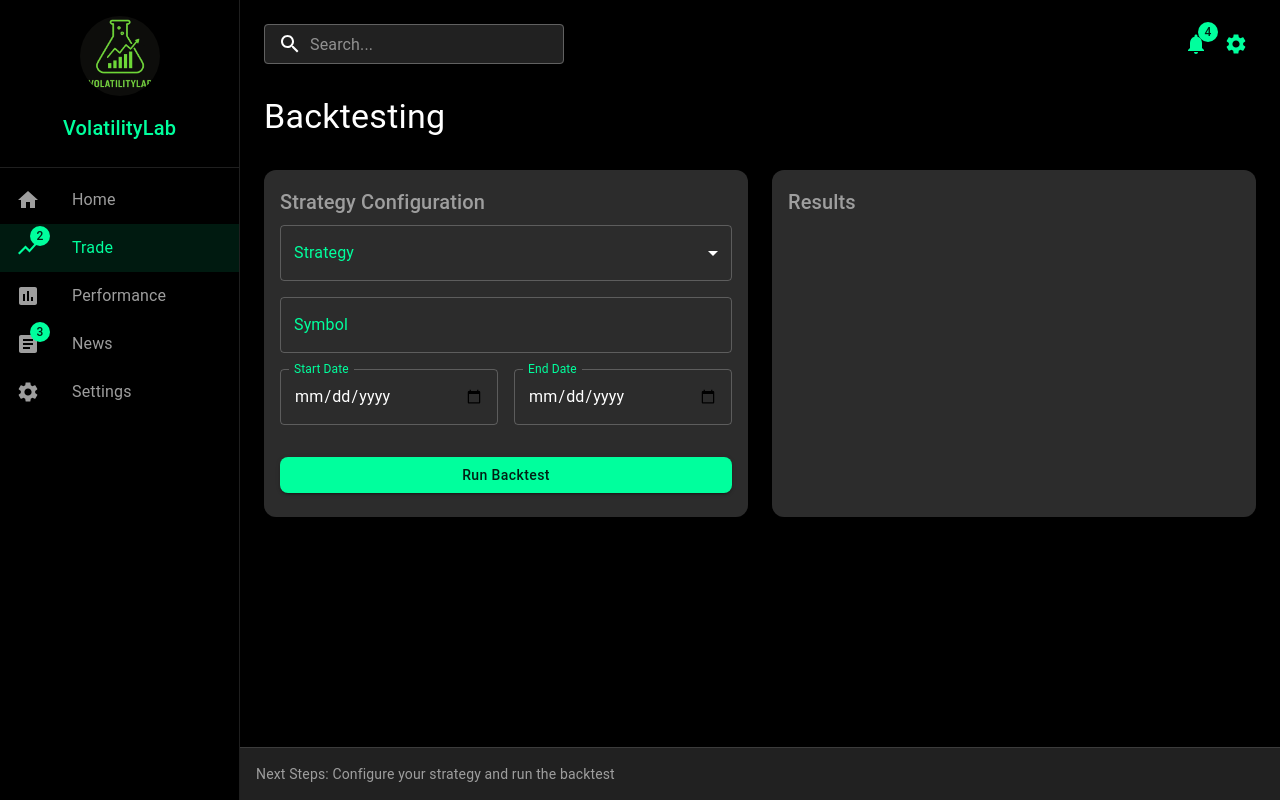
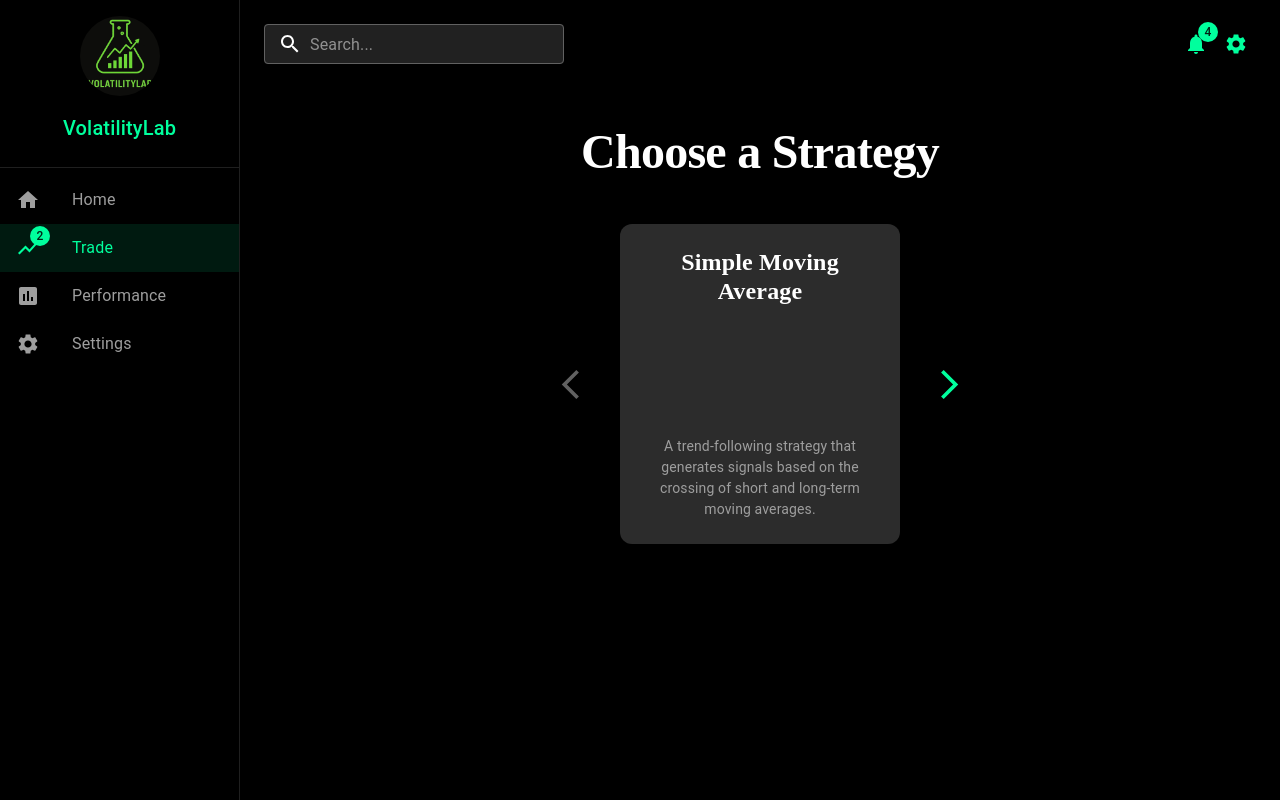
Before and after one commit to ramiradaideh/VolatilityLab, a React (Create React App) app in the folder frontend/: page /backtest in a window 1280 px wide. Built offline with nearby package versions, Linux system fonts and the light colour scheme.

Commit message:
"Updated forms and Strategy selector. Need to fix the strategy selector toggle arrow as it renders oddly and one strategy at a time"

```diff
--- a/frontend/src/components/BacktestForm.js
+++ b/frontend/src/components/BacktestForm.js
@@ -1,53 +1,26 @@
 import React, { useState } from 'react';
 import {
   Box,
-  Drawer,
-
-  List,
   Typography,
-  Divider,
   IconButton,
-  ListItem,
-  ListItemIcon,
-  ListItemText,
   Card,
   CardContent,
   Grid,
   TextField,
   InputAdornment,
-  Avatar,
   Badge,
   Button,
-  FormControl,
-  InputLabel,
-  Select,
-  MenuItem,
 } from '@mui/material';
 import {
-  Home as HomeIcon,
-  ShowChart as TradeIcon,
-  Assessment as PerformanceIcon,
-  Article as NewsIcon,
-  Settings as SettingsIcon,
   Search as SearchIcon,
   Notifications as NotificationsIcon,
+  Settings as SettingsIcon,
+  ArrowBack as BackIcon,
 } from '@mui/icons-material';
 import { styled } from '@mui/material/styles';
-import { useNavigate } from 'react-router-dom';
+import Sidebar from './Sidebar';
+import StrategySelector from './StrategySelector';
 
-// Styled components
-const drawerWidth = 240;
-
-const StyledDrawer = styled(Drawer)(({ theme }) => ({
-  width: drawerWidth,
-  flexShrink: 0,
-  '& .MuiDrawer-paper': {
-    width: drawerWidth,
-    boxSizing: 'border-box',
-    backgroundColor: theme.palette.background.default,
-    borderRight: `1px solid ${theme.palette.divider}`,
-  },
-}));
 
 const StyledCard = styled(Card)(({ theme }) => ({
   backgroundColor: theme.palette.grey[900],
@@ -61,70 +34,245 @@ const StyledCard = styled(Card)(({ theme }) => ({
 
 const BacktestPage = () => {
   const [activeItem, setActiveItem] = useState('Trade');
-  const navigate = useNavigate();
-  const [strategy, setStrategy] = useState('');
+  const [selectedStrategy, setSelectedStrategy] = useState(null);
   const [symbol, setSymbol] = useState('');
   const [startDate, setStartDate] = useState('');
   const [endDate, setEndDate] = useState('');
+  const [showResults, setShowResults] = useState(false);
 
-  const menuItems = [
-    { text: 'Home', icon: <HomeIcon />, notifications: 0, path: '/dashboard' },
-    { text: 'Trade', icon: <TradeIcon />, notifications: 2, path: '/backtest' },
-    { text: 'Performance', icon: <PerformanceIcon />, notifications: 0, path: '/performance' },
-    { text: 'News', icon: <NewsIcon />, notifications: 3, path: '/news' },
-    { text: 'Settings', icon: <SettingsIcon />, notifications: 0, path: '/settings' },
-  ];
+  const handleStrategySelect = (strategy) => {
+    setSelectedStrategy(strategy);
+    setShowResults(false);
+  };
 
-  const handleNavigation = (item) => {
-    setActiveItem(item.text);
-    navigate(item.path);
+  const handleRunBacktest = () => {
+    if (symbol && startDate && endDate) {
+      setShowResults(true);
+    }
+  };
+
+  const handleBack = () => {
+    if (showResults) {
+      setShowResults(false);
+    } else {
+      setSelectedStrategy(null);
+    }
+  };
+
+  const renderContent = () => {
+    if (!selectedStrategy) {
+      return <StrategySelector onStrategySelect={handleStrategySelect} />;
+    }
+
+    if (showResults) {
+      return (
+        <Box sx={{ py: 4 }}>
+          <Box sx={{ display: 'flex', alignItems: 'center', mb: 4 }}>
+            <IconButton
+              onClick={handleBack}
+              sx={{ mr: 2, color: 'primary.main' }}
+            >
+              <BackIcon />
+            </IconButton>
+            <Typography
+              variant="h1"
+              sx={{
+                fontFamily: 'Plus Jakarta Sans',
+                fontWeight: 700,
+                fontSize: '48px',
+                lineHeight: '100%',
+                letterSpacing: '0%',
+                color: 'white',
+              }}
+            >
+              Backtest Results
+            </Typography>
+          </Box>
+          <Grid container spacing={3}>
+            <Grid item xs={12}>
+              <StyledCard>
+                <CardContent sx={{ p: 4 }}>
+                  <Typography variant="h5" color="primary" gutterBottom>
+                    {selectedStrategy.name}
+                  </Typography>
+                  <Grid container spacing={4}>
+                    <Grid item xs={12} md={6}>
+                      <Box sx={{
+                        backgroundColor: 'rgba(0, 255, 157, 0.05)',
+                        p: 3,
+                        borderRadius: '8px',
+                      }}>
+                        <Typography variant="h6" color="white" gutterBottom>
+                          Configuration
+                        </Typography>
+                        <Box sx={{ display: 'flex', flexDirection: 'column', gap: 2 }}>
+                          <Box>
+                            <Typography variant="subtitle2" color="grey.500">
+                              Symbol
+                            </Typography>
+                            <Typography variant="body1" color="white">
+                              {symbol}
+                            </Typography>
+                          </Box>
+                          <Box>
+                            <Typography variant="subtitle2" color="grey.500">
+                              Period
+                            </Typography>
+                            <Typography variant="body1" color="white">
+                              {startDate} to {endDate}
+                            </Typography>
+                          </Box>
+                        </Box>
+                      </Box>
+                    </Grid>
+                    <Grid item xs={12} md={6}>
+                      <Box sx={{
+                        backgroundColor: 'rgba(0, 255, 157, 0.05)',
+                        p: 3,
+                        borderRadius: '8px',
+                      }}>
+                        <Typography variant="h6" color="white" gutterBottom>
+                          Performance Metrics
+                        </Typography>
+                        <Grid container spacing={2}>
+                          <Grid item xs={6}>
+                            <Typography variant="subtitle2" color="grey.500">
+                              Sharpe Ratio
+                            </Typography>
+                            <Typography variant="body1" color="white">
+                              1.85
+                            </Typography>
+                          </Grid>
+                          <Grid item xs={6}>
+                            <Typography variant="subtitle2" color="grey.500">
+                              Total Return
+                            </Typography>
+                            <Typography variant="body1" color="white">
+                              15.3%
+                            </Typography>
+                          </Grid>
+                          <Grid item xs={6}>
+                            <Typography variant="subtitle2" color="grey.500">
+                              Max Drawdown
+                            </Typography>
+                            <Typography variant="body1" color="white">
+                              -8.2%
+                            </Typography>
+                          </Grid>
+                          <Grid item xs={6}>
+                            <Typography variant="subtitle2" color="grey.500">
+                              Win Rate
+                            </Typography>
+                            <Typography variant="body1" color="white">
+                              62%
+                            </Typography>
+                          </Grid>
+                        </Grid>
+                      </Box>
+                    </Grid>
+                  </Grid>
+                </CardContent>
+              </StyledCard>
+            </Grid>
+          </Grid>
+        </Box>
+      );
+    }
+
+    return (
+      <Box sx={{ py: 4 }}>
+        <Box sx={{ display: 'flex', alignItems: 'center', mb: 4 }}>
+          <IconButton
+            onClick={handleBack}
+            sx={{ mr: 2, color: 'primary.main' }}
+          >
+            <BackIcon />
+          </IconButton>
+          <Typography
+            variant="h1"
+            sx={{
+              fontFamily: 'Plus Jakarta Sans',
+              fontWeight: 700,
+              fontSize: '48px',
+              lineHeight: '100%',
+              letterSpacing: '0%',
+            }}
+          >
+            Configure Strategy
+          </Typography>
+        </Box>
+
+        <StyledCard sx={{ maxWidth: '600px', mx: 'auto' }}>
+          <CardContent sx={{ p: 4 }}>
+            <Typography
+              variant="h4"
+              sx={{
+                fontFamily: 'Plus Jakarta Sans',
+                fontWeight: 700,
+                fontSize: '24px',
+                lineHeight: '120%',
+                letterSpacing: '0%',
+                textAlign: 'center',
+                mb: 4,
+              }}
+            >
+              {selectedStrategy.name}
+            </Typography>
+
+            <Grid container spacing={3}>
+              <Grid item xs={12}>
+                <TextField
+                  fullWidth
+                  label="Stock Ticker"
+                  value={symbol}
+                  onChange={(e) => setSymbol(e.target.value)}
+                  placeholder="e.g., AAPL"
+                />
+              </Grid>
+              <Grid item xs={6}>
+                <TextField
+                  fullWidth
+                  label="Start Date"
+                  type="date"
+                  value={startDate}
+                  onChange={(e) => setStartDate(e.target.value)}
+                  InputLabelProps={{ shrink: true }}
+                />
+              </Grid>
+              <Grid item xs={6}>
+                <TextField
+                  fullWidth
+                  label="End Date"
+                  type="date"
+                  value={endDate}
+                  onChange={(e) => setEndDate(e.target.value)}
+                  InputLabelProps={{ shrink: true }}
+                />
+              </Grid>
+              <Grid item xs={12}>
+                <Button
+                  variant="contained"
+                  color="primary"
+                  fullWidth
+                  size="large"
+                  onClick={handleRunBacktest}
+                  disabled={!symbol || !startDate || !endDate}
+                >
+                  Run Backtest
+                </Button>
+              </Grid>
+            </Grid>
+          </CardContent>
+        </StyledCard>
+      </Box>
+    );
   };
 
   return (
     <Box sx={{ display: 'flex', minHeight: '100vh', bgcolor: 'background.default' }}>
-      {/* Sidebar */}
-      <StyledDrawer variant="permanent">
-        <Box sx={{ p: 2, display: 'flex', flexDirection: 'column', alignItems: 'center' }}>
-          <Avatar
-            sx={{ width: 80, height: 80, mb: 2 }}
-            src="/icon.png"
-            alt="User Profile"
-          />
-          <Typography variant="h6" color="primary" gutterBottom>
-            VolatilityLab
-          </Typography>
-        </Box>
-        <Divider />
-        <List>
-          {menuItems.map((item) => (
-            <ListItem
-              button
-              key={item.text}
-              onClick={() => handleNavigation(item)}
-              sx={{
-                backgroundColor: activeItem === item.text ? 'rgba(0, 255, 157, 0.1)' : 'transparent',
-                '&:hover': {
-                  backgroundColor: 'rgba(0, 255, 157, 0.05)',
-                },
-              }}
-            >
-              <ListItemIcon sx={{ color: activeItem === item.text ? 'primary.main' : 'grey.500' }}>
-                <Badge badgeContent={item.notifications} color="primary">
-                  {item.icon}
-                </Badge>
-              </ListItemIcon>
-              <ListItemText
-                primary={item.text}
-                sx={{ color: activeItem === item.text ? 'primary.main' : 'grey.500' }}
-              />
-            </ListItem>
-          ))}
-        </List>
-      </StyledDrawer>
+      <Sidebar activeItem={activeItem} setActiveItem={setActiveItem} />
 
-      {/* Main Content */}
       <Box component="main" sx={{ flexGrow: 1, p: 3 }}>
-        {/* Top Bar */}
         <Box sx={{ display: 'flex', justifyContent: 'space-between', mb: 4 }}>
           <TextField
             placeholder="Search..."
@@ -162,105 +310,7 @@ const BacktestPage = () => {
           </Box>
         </Box>
 
-        {/* Backtesting Section */}
-        <Typography variant="h4" gutterBottom sx={{ mb: 4 }}>
-          Backtesting
-        </Typography>
-
-        {/* Backtesting Form */}
-        <Grid container spacing={3} sx={{ mb: 4 }}>
-          <Grid item xs={12} md={6}>
-            <StyledCard>
-              <CardContent>
-                <Typography variant="h6" color="grey.500" gutterBottom>
-                  Strategy Configuration
-                </Typography>
-                <Grid container spacing={2}>
-                  <Grid item xs={12}>
-                    <FormControl fullWidth>
-                      <InputLabel>Strategy</InputLabel>
-                      <Select
-                        value={strategy}
-                        onChange={(e) => setStrategy(e.target.value)}
-                        label="Strategy"
-                      >
-                        <MenuItem value="sma">Simple Moving Average</MenuItem>
-                        <MenuItem value="rsi">RSI</MenuItem>
-                        <MenuItem value="momentum">Momentum Regression</MenuItem>
-                      </Select>
-                    </FormControl>
-                  </Grid>
-                  <Grid item xs={12}>
-                    <TextField
-                      fullWidth
-                      label="Symbol"
-                      value={symbol}
-                      onChange={(e) => setSymbol(e.target.value)}
-                    />
-                  </Grid>
-                  <Grid item xs={6}>
-                    <TextField
-                      fullWidth
-                      label="Start Date"
-                      type="date"
-                      value={startDate}
-                      onChange={(e) => setStartDate(e.target.value)}
-                      InputLabelProps={{ shrink: true }}
-                    />
-                  </Grid>
-                  <Grid item xs={6}>
-                    <TextField
-                      fullWidth
-                      label="End Date"
-                      type="date"
-                      value={endDate}
-                      onChange={(e) => setEndDate(e.target.value)}
-                      InputLabelProps={{ shrink: true }}
-                    />
-                  </Grid>
-                  <Grid item xs={12}>
-                    <Button
-                      variant="contained"
-                      color="primary"
-                      fullWidth
-                      sx={{ mt: 2 }}
-                    >
-                      Run Backtest
-                    </Button>
-                  </Grid>
-                </Grid>
-              </CardContent>
-            </StyledCard>
-          </Grid>
-          <Grid item xs={12} md={6}>
-            <StyledCard>
-              <CardContent>
-                <Typography variant="h6" color="grey.500" gutterBottom>
-                  Results
-                </Typography>
-                {/* Results will be displayed here */}
-              </CardContent>
-            </StyledCard>
-          </Grid>
-        </Grid>
-
-        {/* Footer Status */}
-        <Box
-          sx={{
-            position: 'fixed',
-            bottom: 0,
-            left: drawerWidth,
-            right: 0,
-            p: 2,
-            backgroundColor: 'grey.900',
-            borderTop: '1px solid',
-            borderColor: 'divider',
-          }}
-        >
-          <Typography variant="body2" color="grey.500">
-            Next Steps: Configure your strategy and run the backtest
-          </Typography>
-        </Box>
+        {renderContent()}
       </Box>
     </Box>
   );
--- a/frontend/src/components/StrategySelector.js
+++ b/frontend/src/components/StrategySelector.js
@@ -1,11 +1,10 @@
-import React, { useState, useEffect } from 'react';
+import React, { useState } from 'react';
 import {
   Box,
   Typography,
   IconButton,
   Card,
   CardContent,
-  Grid,
 } from '@mui/material';
 import {
   ArrowBackIosNew as LeftArrowIcon,
@@ -14,8 +13,8 @@ import {
 import { styled } from '@mui/material/styles';
 
 const StyledCard = styled(Card)(({ theme }) => ({
-  width: '315px',
-  height: '474px',
+  width: '280px',
+  height: '320px',
   backgroundColor: theme.palette.grey[900],
   borderRadius: '12px',
   transition: 'transform 0.2s, box-shadow 0.2s',
@@ -27,37 +26,47 @@ const StyledCard = styled(Card)(({ theme }) => ({
 }));
 
 const StrategySelector = ({ onStrategySelect }) => {
-  const [strategies, setStrategies] = useState([]);
-  const [currentPage, setCurrentPage] = useState(0);
-  const strategiesPerPage = 2;
+  const [strategies] = useState([
+    {
+      id: 1,
+      name: 'Simple Moving Average',
+      description: 'A trend-following strategy that generates signals based on the crossing of short and long-term moving averages.'
+    },
+    {
+      id: 2,
+      name: 'RSI Strategy',
+      description: 'A mean-reversion strategy that identifies overbought and oversold conditions using the Relative Strength Index.'
+    },
+    {
+      id: 3,
+      name: 'Momentum Regression',
+      description: 'An advanced momentum strategy that uses multiple timeframes and regression analysis for signal generation.'
+    },
+  ]);
+  const [currentIndex, setCurrentIndex] = useState(0);
+  const [isTransitioning, setIsTransitioning] = useState(false);
+  const [direction, setDirection] = useState('right');
 
-  useEffect(() => {
-    // Fetch strategies from the API
-    const fetchStrategies = async () => {
-      try {
-        const response = await fetch('/api/strategies');
-        const data = await response.json();
-        setStrategies(data);
-      } catch (error) {
-        console.error('Error fetching strategies:', error);
+  const handlePrevPage = () => {
+    if (currentIndex > 0) {
+      setDirection('left');
+      setIsTransitioning(true);
+      setTimeout(() => {
+        setCurrentIndex((prev) => prev - 1);
+        setIsTransitioning(false);
+      }, 300);
     }
   };
 
-    fetchStrategies();
-  }, []);
-
-  const totalPages = Math.ceil(strategies.length / strategiesPerPage);
-  const currentStrategies = strategies.slice(
-    currentPage * strategiesPerPage,
-    (currentPage + 1) * strategiesPerPage
-  );
-
-  const handlePrevPage = () => {
-    setCurrentPage((prev) => Math.max(0, prev - 1));
-  };
-
   const handleNextPage = () => {
-    setCurrentPage((prev) => Math.min(totalPages - 1, prev + 1));
+    if (currentIndex < strategies.length - 1) {
+      setDirection('right');
+      setIsTransitioning(true);
+      setTimeout(() => {
+        setCurrentIndex((prev) => prev + 1);
+        setIsTransitioning(false);
+      }, 300);
+    }
   };
 
   return (
@@ -65,36 +74,33 @@ const StrategySelector = ({ onStrategySelect }) => {
       display: 'flex',
       flexDirection: 'column',
       alignItems: 'center',
-      minHeight: '100vh',
-      pt: '228px', // Top spacing as specified
+      py: 4,
     }}>
-      {/* Main Heading */}
       <Typography
         variant="h1"
         sx={{
           fontFamily: 'Plus Jakarta Sans',
           fontWeight: 700,
-          fontSize: '70px',
+          fontSize: '48px',
           lineHeight: '100%',
           letterSpacing: '0%',
           textAlign: 'center',
-          mb: 8,
+          mb: 6,
         }}
       >
         Choose a Strategy
       </Typography>
 
-      {/* Strategy Cards Container */}
       <Box sx={{
         display: 'flex',
         alignItems: 'center',
-        gap: 4,
+        gap: 3,
         position: 'relative',
+        overflow: 'hidden',
       }}>
-        {/* Left Arrow */}
         <IconButton
           onClick={handlePrevPage}
-          disabled={currentPage === 0}
+          disabled={currentIndex === 0}
           sx={{
             color: 'primary.main',
             '&:disabled': {
@@ -105,42 +111,64 @@ const StrategySelector = ({ onStrategySelect }) => {
           <LeftArrowIcon fontSize="large" />
         </IconButton>
 
-        {/* Strategy Cards */}
-        <Grid container spacing={4} sx={{ maxWidth: '800px' }}>
-          {currentStrategies.map((strategy) => (
-            <Grid item key={strategy.id}>
-              <StyledCard onClick={() => onStrategySelect(strategy)}>
+        <Box sx={{
+          width: '280px',
+          height: '320px',
+          position: 'relative',
+          overflow: 'hidden',
+        }}>
+          <Box
+            sx={{
+              position: 'absolute',
+              width: '100%',
+              height: '100%',
+              transition: 'transform 0.3s ease-in-out',
+              transform: isTransitioning
+                ? `translateX(${direction === 'right' ? '-100%' : '100%'})`
+                : 'translateX(0)',
+            }}
+          >
+            <StyledCard onClick={() => onStrategySelect(strategies[currentIndex])}>
               <CardContent sx={{
                 height: '100%',
                 display: 'flex',
                 flexDirection: 'column',
-                  justifyContent: 'center',
-                  alignItems: 'center',
-                  p: 4,
+                justifyContent: 'space-between',
+                p: 3,
               }}>
                 <Typography
                   variant="h4"
                   sx={{
                     fontFamily: 'Plus Jakarta Sans',
                     fontWeight: 700,
-                      fontSize: '32px',
-                      lineHeight: '100%',
+                    fontSize: '24px',
+                    lineHeight: '120%',
                     letterSpacing: '0%',
+                    textAlign: 'center',
+                    mb: 2,
+                  }}
+                >
+                  {strategies[currentIndex].name}
+                </Typography>
+                <Typography
+                  variant="body1"
+                  sx={{
+                    color: 'grey.500',
+                    fontSize: '14px',
+                    lineHeight: '150%',
                     textAlign: 'center',
                   }}
                 >
-                    {strategy.name}
+                  {strategies[currentIndex].description}
                 </Typography>
               </CardContent>
             </StyledCard>
-            </Grid>
-          ))}
-        </Grid>
+          </Box>
+        </Box>
 
-        {/* Right Arrow */}
         <IconButton
           onClick={handleNextPage}
-          disabled={currentPage >= totalPages - 1}
+          disabled={currentIndex >= strategies.length - 1}
           sx={{
             color: 'primary.main',
             '&:disabled': {
```
Lines whose indentation alone changed are shown as unchanged.
